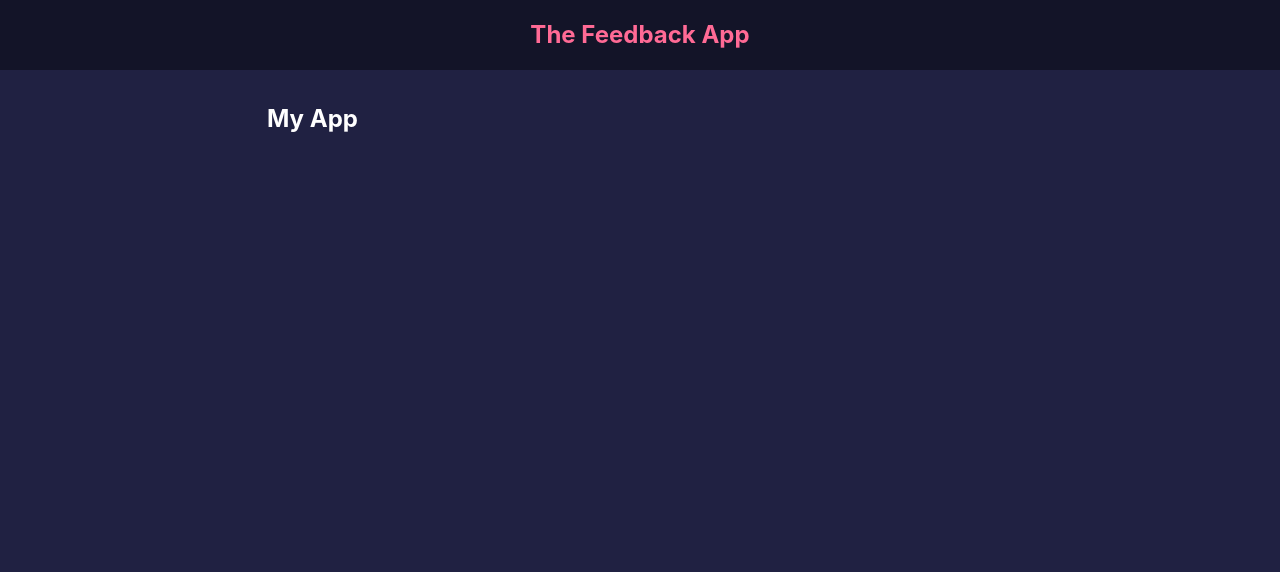
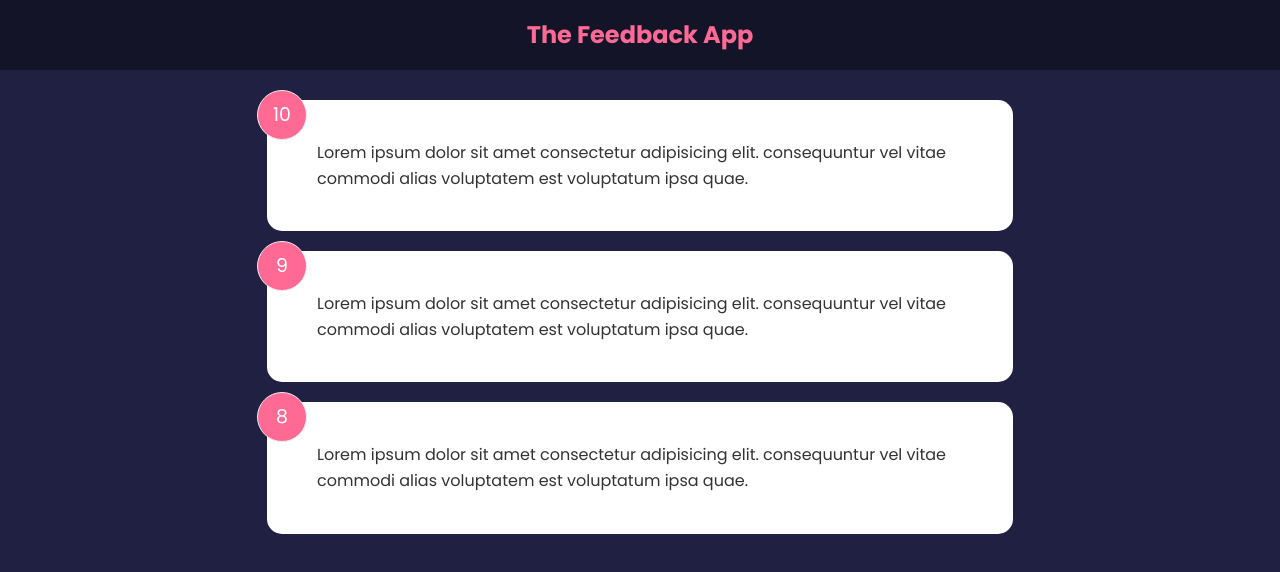
Before and after one commit to prakaran/React_Feedback_App, a React app: page / in a window 1280 px wide. Shown: the top 572 px of the page. Built offline with nearby package versions, Linux system fonts and the light colour scheme; the HTML template or start-up script is replaced by a standard one.

Commit message:
FeedbackList component and Global state

```diff
--- a/src/App.jsx
+++ b/src/App.jsx
@@ -1,13 +1,16 @@
-import React from 'react'
+import React, { useState } from 'react'
 import Header from './components/Header'
+import FeedbackList from './components/FeedbackList'
+import FeedbackData from './data/FeedbackData.js'
 
 
 const App = () => {
+  const [feedback, setFeedback] = useState(FeedbackData);
   return (
     <>
       <Header />
       <div className='container'>
-        <h2>My App</h2>
+      <FeedbackList feedback={feedback}/>
       </div>
     </>
 
--- /dev/null
+++ b/src/components/FeedbackItem.jsx
@@ -0,0 +1,12 @@
+import React from 'react'
+
+const FeedbackItem = ({item}) => {
+  return (
+    <div className='card'>
+        <div className="num-display">{item.rating}</div>
+        <div className="text-display">{item.text}</div>
+    </div>
+  )
+}
+
+export default FeedbackItem
--- /dev/null
+++ b/src/components/FeedbackList.jsx
@@ -0,0 +1,17 @@
+import React from 'react'
+import FeedbackItem from './FeedbackItem'
+
+const FeedbackList = ({feedback}) => {
+  if(!feedback || feedback.length === 0){
+    return <p>No Feedback Yet</p>
+  }
+  return (
+    <div className='feedback-list'>
+      {feedback.map((item)=>{
+        return <FeedbackItem key={item.id} item={item}/>
+      })}
+    </div>
+  )
+}
+
+export default FeedbackList
--- /dev/null
+++ b/src/data/FeedbackData.js
@@ -0,0 +1,19 @@
+const FeedbackData = [
+    {
+      id: 1,
+      rating: 10,
+      text: 'Lorem ipsum dolor sit amet consectetur adipisicing elit. consequuntur vel vitae commodi alias voluptatem est voluptatum ipsa quae.',
+    },
+    {
+      id: 2,
+      rating: 9,
+      text: 'Lorem ipsum dolor sit amet consectetur adipisicing elit. consequuntur vel vitae commodi alias voluptatem est voluptatum ipsa quae.',
+    },
+    {
+      id: 3,
+      rating: 8,
+      text: 'Lorem ipsum dolor sit amet consectetur adipisicing elit. consequuntur vel vitae commodi alias voluptatem est voluptatum ipsa quae.',
+    },
+  ]
+
+  export default FeedbackData
--- a/src/index.css
+++ b/src/index.css
@@ -3,11 +3,6 @@
 * {
     box-sizing: border-box;
     margin: 0;
-    font-family: -apple-system, BlinkMacSystemFont, 'Segoe UI', 'Roboto', 'Oxygen',
-      'Ubuntu', 'Cantarell', 'Fira Sans', 'Droid Sans', 'Helvetica Neue',
-      sans-serif;
-    -webkit-font-smoothing: antialiased;
-    -moz-osx-font-smoothing: grayscale;
     padding: 0;
   }
 
@@ -32,3 +27,30 @@
     padding: 0 20px;
     margin: auto;
   }
+
+  .card{
+    background-color: #fff;
+    color: #333;
+    border-radius: 15px;
+    padding: 40px 50px;
+    margin: 20px 0;
+    position: relative;
+  }
+
+  .num-display{
+    position: absolute;
+    font-size: 19px;
+    top: -10px;
+    left: -10px;
+    background: #ff6a95;
+    color: #fff;
+    width: 50px;
+    height: 50px;
+    padding: 10px;
+    border-radius: 50%;
+    display: flex;
+    align-items: center;
+    justify-content: center;
+    border: 1px #eee solid;
+    transition: 0.3s;
+  }
```
